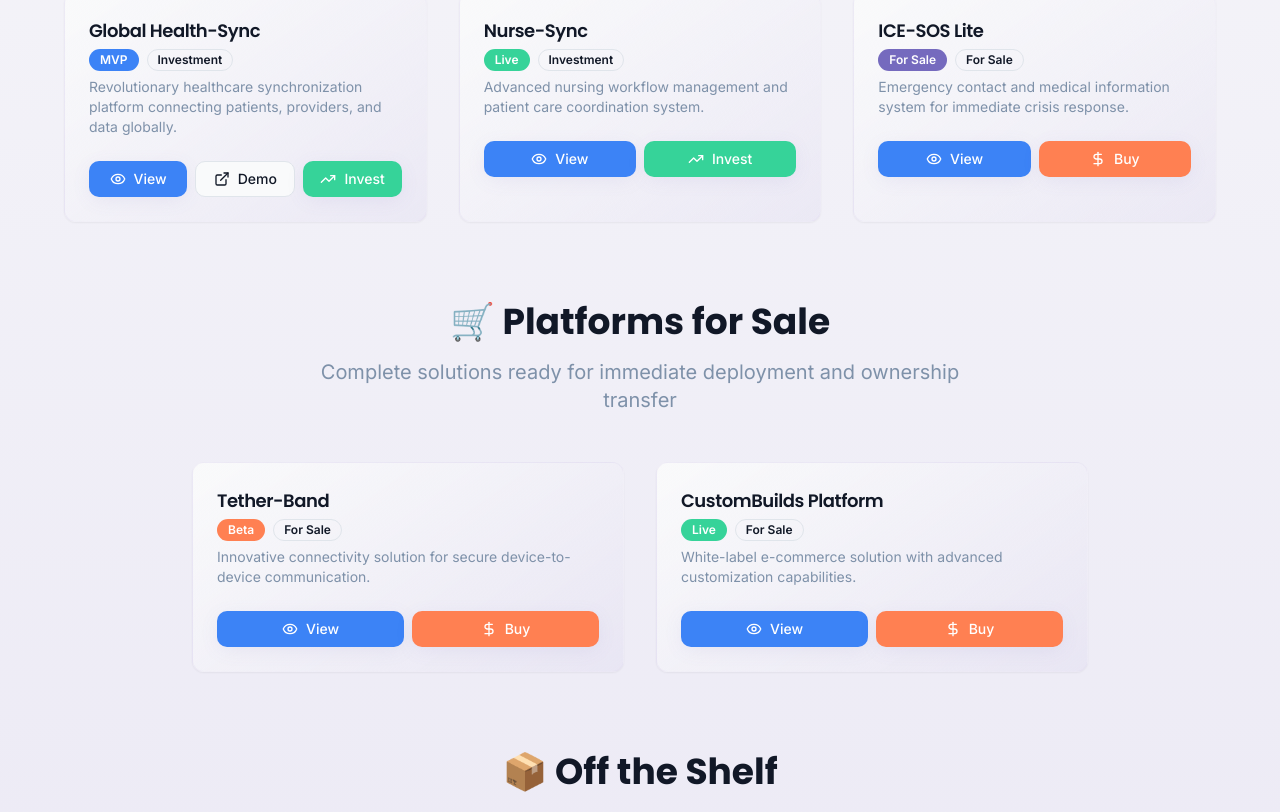
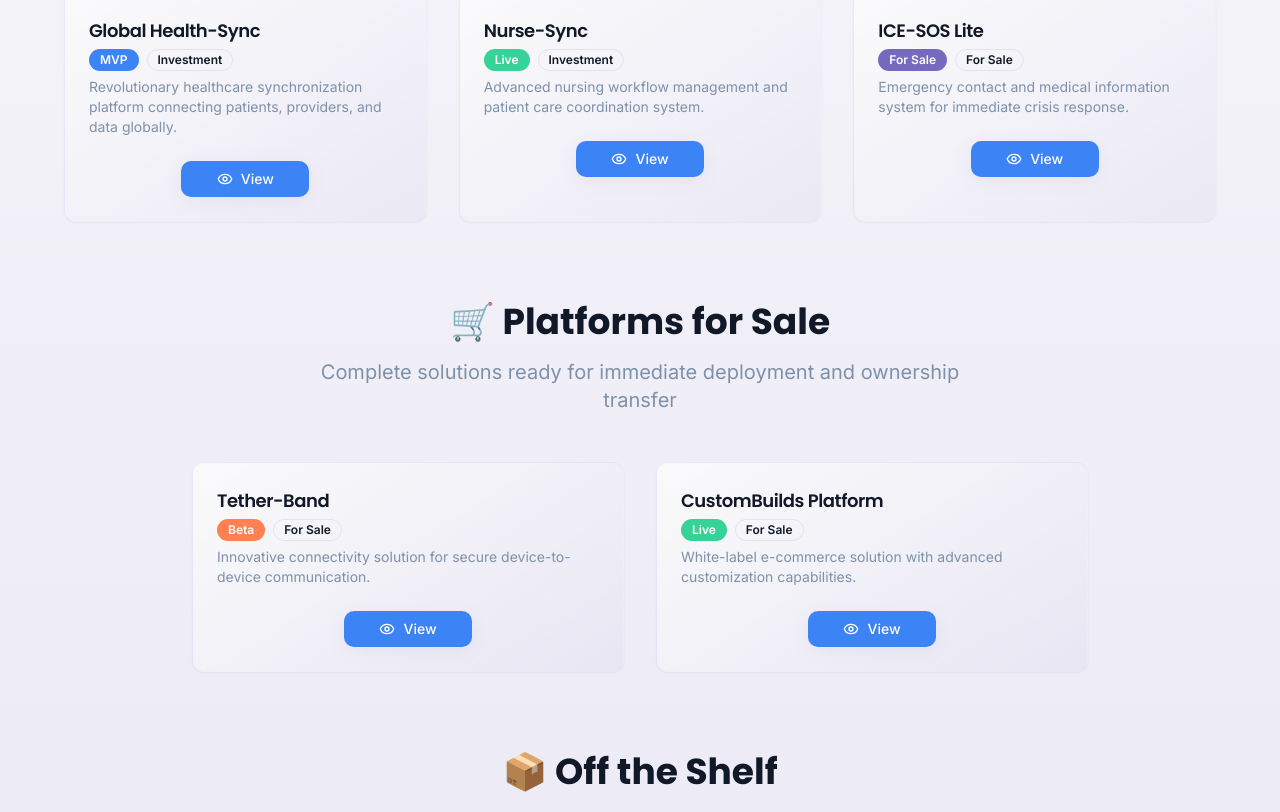
Before and after one commit to LeeSpain/vision-sync, a React (Vite) app: page / in a window 1280 px wide. Shown: the part 881-1693 px from the top of the page. Built offline with nearby package versions, Linux system fonts and the light colour scheme.

Commit message:
Refactor cards to link to dedicated pages
Updated the cards on the homepage to link to their respective dedicated pages, ensuring a "view only" experience for each.

```diff
--- a/src/components/ProjectCard.tsx
+++ b/src/components/ProjectCard.tsx
@@ -2,6 +2,7 @@ import { Button } from '@/components/ui/button';
 import { Badge } from '@/components/ui/badge';
 import { Card, CardContent, CardDescription, CardFooter, CardHeader, CardTitle } from '@/components/ui/card';
 import { ExternalLink, Eye, DollarSign, TrendingUp } from 'lucide-react';
+import { useNavigate } from 'react-router-dom';
 
 interface ProjectCardProps {
   title: string;
@@ -19,6 +20,14 @@ interface ProjectCardProps {
 }
 
 const ProjectCard = ({ title, description, status, category, route, image, actions }: ProjectCardProps) => {
+  const navigate = useNavigate();
+
+  const handleViewClick = () => {
+    if (route) {
+      navigate(route);
+    }
+  };
+
   const getStatusColor = (status: string) => {
     switch (status) {
       case 'Live': return 'bg-emerald-green text-white';
@@ -68,29 +77,16 @@ const ProjectCard = ({ title, description, status, category, route, image, actio
         </CardDescription>
       </CardHeader>
 
-      <CardFooter className="flex flex-wrap gap-2">
+      <CardFooter className="flex justify-center">
         {actions.view && (
-          <Button variant="view" size="sm" className="flex-1">
+          <Button
+            variant="view"
+            size="sm"
+            onClick={handleViewClick}
+            className="w-full max-w-32"
+          >
             <Eye className="h-4 w-4" />
             View
-          </Button>
-        )}
-        {actions.demo && (
-          <Button variant="outline" size="sm" className="flex-1">
-            <ExternalLink className="h-4 w-4" />
-            Demo
-          </Button>
-        )}
-        {actions.invest && (
-          <Button variant="invest" size="sm" className="flex-1">
-            <TrendingUp className="h-4 w-4" />
-            Invest
-          </Button>
-        )}
-        {actions.buy && (
-          <Button variant="buy" size="sm" className="flex-1">
-            <DollarSign className="h-4 w-4" />
-            Buy
           </Button>
         )}
       </CardFooter>
--- a/src/pages/Index.tsx
+++ b/src/pages/Index.tsx
@@ -22,7 +22,7 @@ const Index = () => {
       status: 'MVP' as const,
       category: 'Investment' as const,
       route: '/global-health-sync',
-      actions: { view: true, invest: true, demo: true },
+      actions: { view: true },
     },
     {
       title: 'Nurse-Sync',
@@ -30,7 +30,7 @@ const Index = () => {
       status: 'Live' as const,
       category: 'Investment' as const,
       route: '/nurse-sync',
-      actions: { view: true, invest: true },
+      actions: { view: true },
     },
     {
       title: 'ICE-SOS Lite',
@@ -38,7 +38,7 @@ const Index = () => {
       status: 'For Sale' as const,
       category: 'For Sale' as const,
       route: '/ice-sos-lite',
-      actions: { view: true, buy: true },
+      actions: { view: true },
     },
   ];
 
@@ -49,7 +49,7 @@ const Index = () => {
       status: 'Beta' as const,
       category: 'For Sale' as const,
       route: '/tether-band',
-      actions: { view: true, buy: true },
+      actions: { view: true },
     },
     {
       title: 'CustomBuilds Platform',
@@ -57,7 +57,7 @@ const Index = () => {
       status: 'Live' as const,
       category: 'For Sale' as const,
       route: '/custom-builds',
-      actions: { view: true, buy: true },
+      actions: { view: true },
     },
   ];
 
@@ -68,7 +68,7 @@ const Index = () => {
       status: 'Live' as const,
       category: 'For Sale' as const,
       route: '/for-sale',
-      actions: { view: true, buy: true, demo: true },
+      actions: { view: true },
     },
     {
       title: 'AI Spain Homes',
@@ -76,7 +76,7 @@ const Index = () => {
       status: 'Beta' as const,
       category: 'For Sale' as const,
       route: '/ai-spain-homes',
-      actions: { view: true, buy: true, demo: true },
+      actions: { view: true },
     },
   ];
 
@@ -94,6 +94,7 @@ const Index = () => {
       description: 'Comprehensive business intelligence and reporting suite.',
       status: 'Private' as const,
       category: 'Internal' as const,
+      route: '/admin',
       actions: { view: true },
     },
   ];
@@ -105,14 +106,15 @@ const Index = () => {
       status: 'MVP' as const,
       category: 'Investment' as const,
       route: '/for-investors',
-      actions: { view: true, invest: true },
+      actions: { view: true },
     },
     {
       title: 'VisionSync Capital',
       description: 'Strategic investment fund focused on innovative technology platforms.',
       status: 'Concept' as const,
       category: 'Investment' as const,
-      actions: { view: true, invest: true },
+      route: '/for-investors',
+      actions: { view: true },
     },
   ];
 
```
